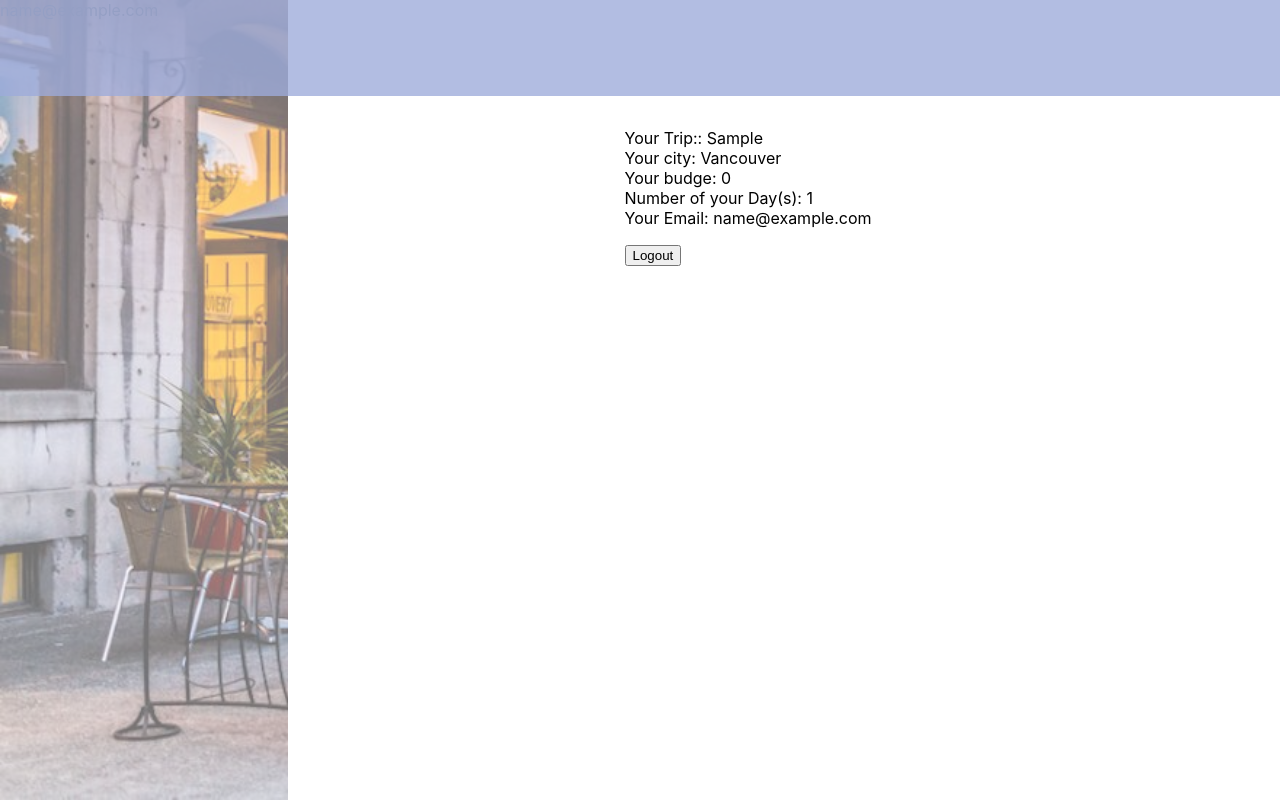
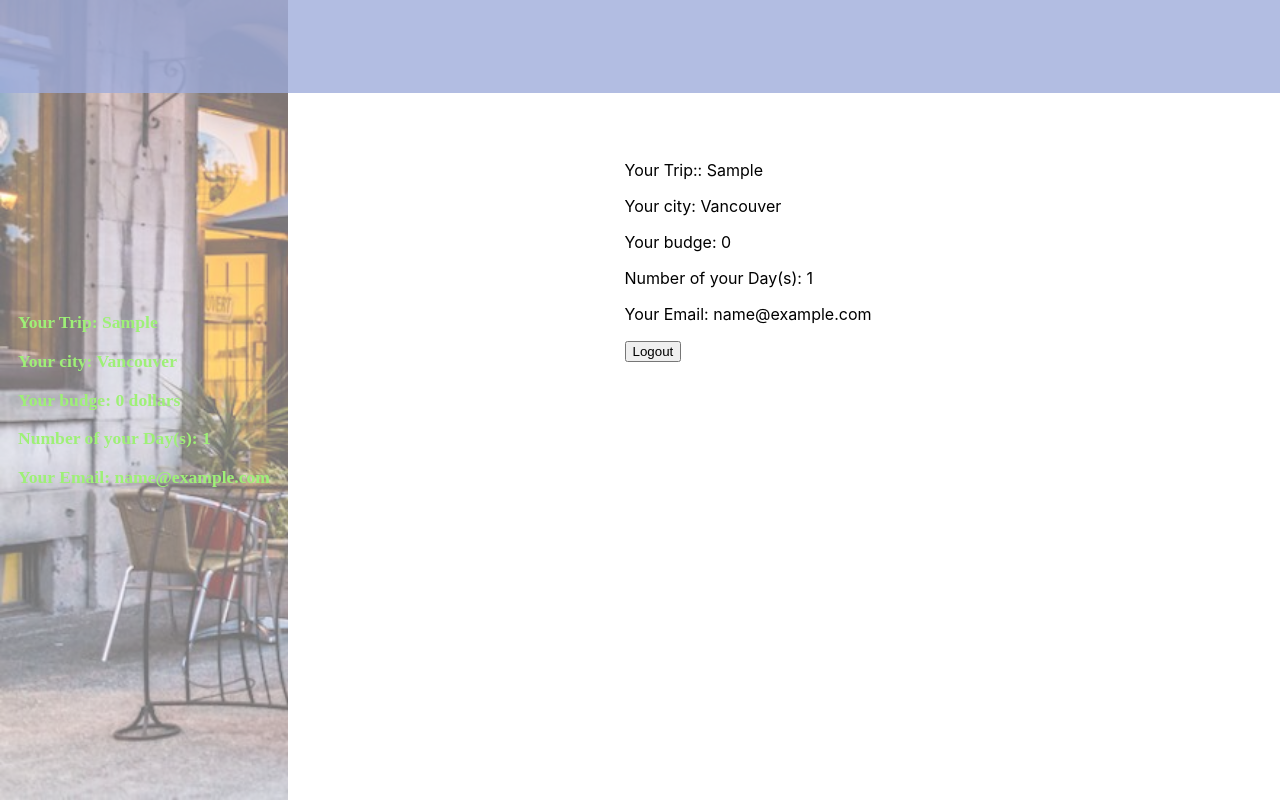
Before and after one commit to prathap222/rec-app, a React (Create React App) app in the folder react-front-end/: page / in a window 1280 px wide. Both pictures are taken after typing "Sample", "name@example.com" into the empty fields and a click on the button "Let's get started to plan!". Shown: the top 800 px of the page. Built offline with nearby package versions, Linux system fonts and the light colour scheme; no server answers.

Commit message:
user message on sidebar

```diff
--- a/react-front-end/src/App.css
+++ b/react-front-end/src/App.css
@@ -23,11 +23,21 @@
   /* background-color: $dark-background;
   box-shadow: 0px 4px 8px rgba($dark-background, 0.5); */
   display: flex;
+
+  flex-wrap: wrap;
   flex-direction: column;
+  justify-content: center;
+  align-items: center;
   min-width: 18rem;
   /* padding: spacing 0; */
 
   opacity: 0.55;
+
+  font-family: "Bungee", cursive;
+  text-align: left;
+  font-weight: 900;
+  font-size: 1.1em;
+  color: rgb(79, 228, 9);
 
   position: fixed;
   left: 0;
@@ -36,7 +46,17 @@
   height: 100%;
   background-size: cover;
 
-  &--centered {
+  &__userinfo {
+    display: flex;
+    flex-direction: column;
+    align-self: center;
+    justify-content: space-around;
+
+  }
+
+
+
+  /* &--centered {
      align-self: center;
    }
 
@@ -53,7 +73,7 @@
 
    &__lhl {
      margin-top: 2rem;
-   }
+   } */
 }
 
 .tripplan {
@@ -64,7 +84,7 @@
   align-items: center;
 
   margin: 2rem 0;
-  margin-top: 3.5rem;
+  margin-top: 4.5rem;
   margin-left: 3.5rem;
   padding-left: 1rem;
   width: 100%;
@@ -72,7 +92,7 @@
 
 
 #main-nav {
-	height: 3rem;
+	height: 2.8rem;
 	width: 100%;
 
 	background: #9eacdbc9;
--- a/react-front-end/src/SideBar.js
+++ b/react-front-end/src/SideBar.js
@@ -25,9 +25,15 @@ export default function SideBar() {
         onChange={setDay}
       /> */}
 
-        {user && user.email}
       </nav>
 
+      <div className='sidebar__userinfo'>
+        <p>Your Trip: {user && user.tripTitle}</p>
+        <p>Your city: {user && user.city}</p>
+        <p>Your budge: {user && user.budge} dollars</p>
+        <p>Number of your Day(s): {user && user.day}</p>
+        <p>Your Email: {user && user.email}</p>
+      </div>
 
       {/* <img
         className="sidebar__lhl sidebar--centered"
--- a/react-front-end/src/components/Info.js
+++ b/react-front-end/src/components/Info.js
@@ -7,16 +7,16 @@ export default function Info(props) {
   // Show user Info
   return (
     <div>
-      <p className="UserInfo">
-        <div>Your Trip:: {user.tripTitle}</div>
-        <div>Your city: {user.city}</div>
-        <div>Your budge: {user.budge}</div>
-        <div>Number of your Day(s): {user.day}</div>
-        <div>Your Email: {user.email}</div>
+      <div className="UserInfo">
+        <p>Your Trip:: {user.tripTitle}</p>
+        <p>Your city: {user.city}</p>
+        <p>Your budge: {user.budge}</p>
+        <p>Number of your Day(s): {user.day}</p>
+        <p>Your Email: {user.email}</p>
         {/* <div>try: {props.try}</div> */}
 
 
-      </p >
+      </div >
       <p>
         <button type="button" onClick={logout}>Logout</button>
       </p>
```
